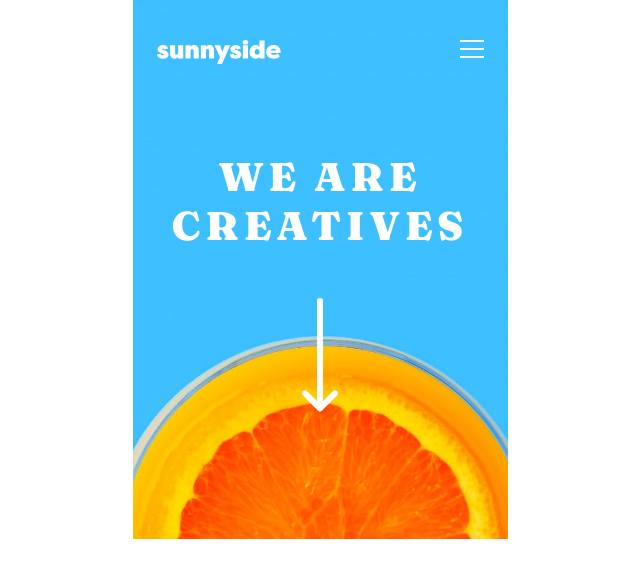
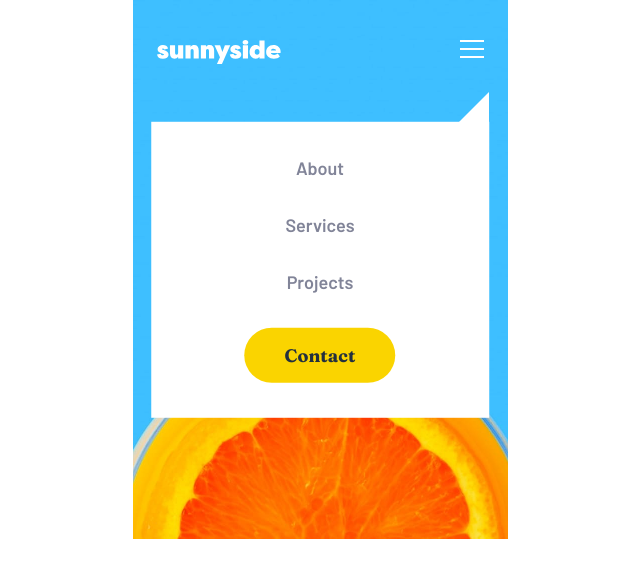
Before and after one commit to MatheusHG94/landing-page-fem, a React (Create React App) app: page / in a window 1280 px wide. Shown: the top 578 px of the page, without its empty margins (320-960 px from the left). Built offline with nearby package versions, Linux system fonts and the light colour scheme.

Commit message:
burger menu

```diff
--- a/src/components/Header/Header.module.scss
+++ b/src/components/Header/Header.module.scss
@@ -1,6 +1,7 @@
 @import 'styles/variables';
 
 .Header {
+    position: relative;
     background: $background url('../../assets/images/mobile/image-header.jpg') no-repeat center;
     background-size: cover;
     height: 539px;
--- a/src/components/Header/NavMenu/NavMenu.module.scss
+++ b/src/components/Header/NavMenu/NavMenu.module.scss
@@ -4,13 +4,48 @@
     display: flex;
     flex-direction: column;
 
-    ul {
+    &::after {
+        content: '';
+        position: absolute;
+        top: 17%;
+        right: 5%;
+        border: 40px solid transparent;
+        border-right: 40px solid white;
+    }
+
+    &_list {
+        position: absolute;
+        top: 50%;
+        left: 50%;
+        transform: translate(-50%, -50%);
+
+        width: 90%;
+        height: 55%;
         background-color: $white;
         list-style: none;
 
-        a {
-            color: $dark-grayish-blue;
-            text-decoration: none;
+        display: flex;
+        flex-flow: column nowrap;
+        align-items: center;
+        justify-content: space-evenly;
+
+        li {
+            a {
+                color: $dark-grayish-blue;
+                text-decoration: none;
+            }
+
+            &:last-child {
+                background-color: $yellow;
+                padding: 1rem 2.5rem;
+                border-radius: 50px;
+
+                a {
+                    font-family: $font-accent;
+                    color: $very-dark-desaturated-blue;
+                }
+            }
         }
+
     }
 }
--- a/src/components/Header/NavMenu/index.jsx
+++ b/src/components/Header/NavMenu/index.jsx
@@ -6,12 +6,12 @@ export default function NavMenu() {
     return (
         <nav className={styles.NavMenu}>
             <HamburgerIcon />
-            {/* <ul>
+            <ul className={styles.NavMenu_list}>
                 <li><a href="#">About</a></li>
                 <li><a href="#">Services</a></li>
                 <li><a href="#">Projects</a></li>
                 <li><a href="#">Contact</a></li>
-            </ul> */}
+            </ul>
         </nav>
     )
 }
```
